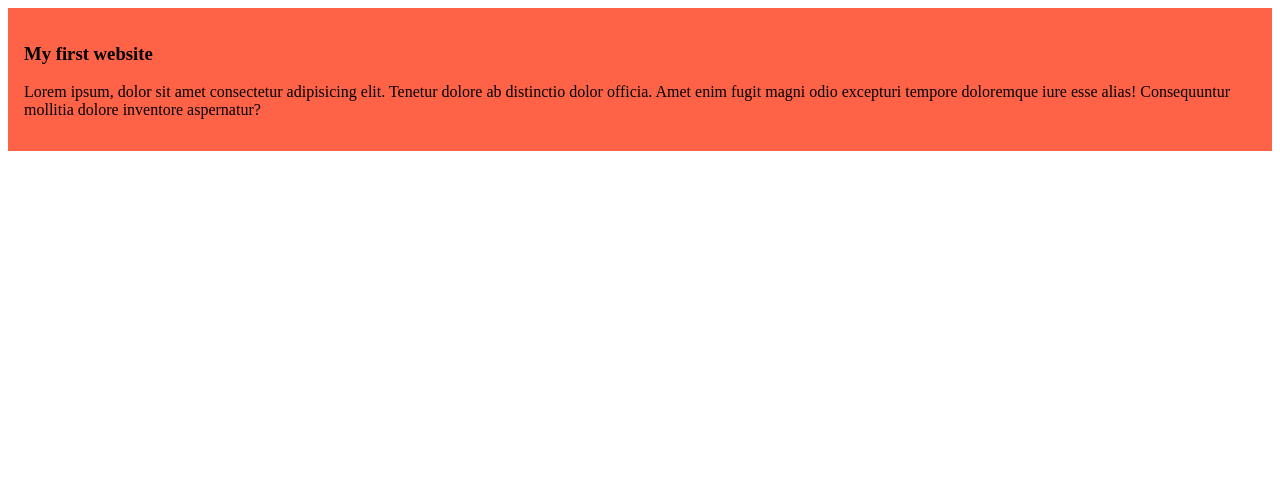
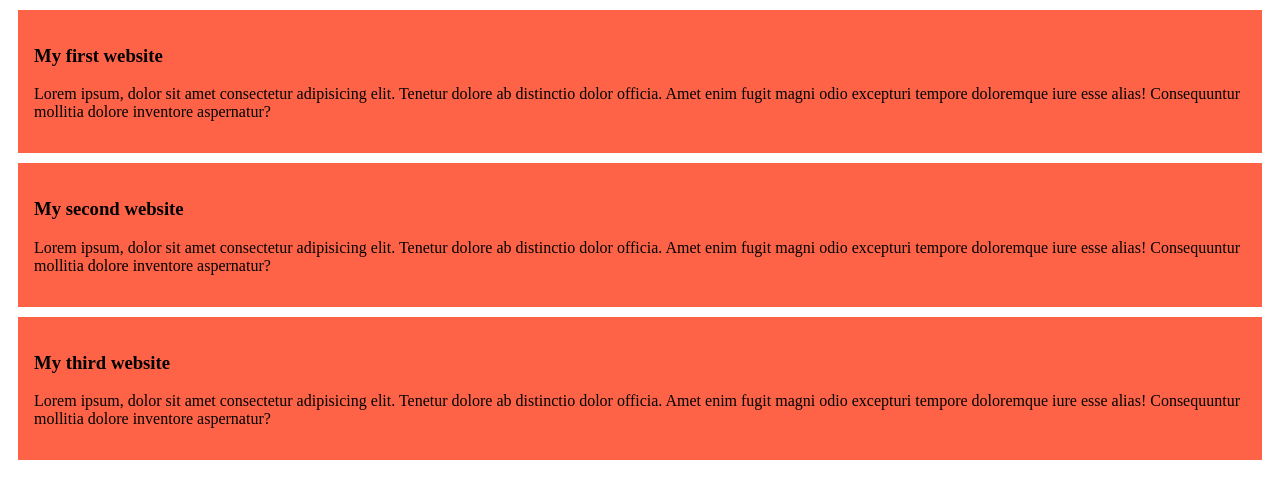
Before and after one commit to Rakib3D/my-first-github-repo, a plain HTML site: page index.html in a window 1280 px wide. Drawn offline with Linux system fonts and the light colour scheme.

Commit message:
added the second and third website

```diff
--- a/index.html
+++ b/index.html
@@ -11,5 +11,14 @@
         <h3>My first website</h3>
         <p>Lorem ipsum, dolor sit amet consectetur adipisicing elit. Tenetur dolore ab distinctio dolor officia. Amet enim fugit magni odio excepturi tempore doloremque iure esse alias! Consequuntur mollitia dolore inventore aspernatur?</p>
     </div>
+    <div>
+        <h3>My second website</h3>
+        <p>Lorem ipsum, dolor sit amet consectetur adipisicing elit. Tenetur dolore ab distinctio dolor officia. Amet enim fugit magni odio excepturi tempore doloremque iure esse alias! Consequuntur mollitia dolore inventore aspernatur?</p>
+    </div>
+    <div>
+        <h3>My third website</h3>
+        <p>Lorem ipsum, dolor sit amet consectetur adipisicing elit. Tenetur dolore ab distinctio dolor officia. Amet enim fugit magni odio excepturi tempore doloremque iure esse alias! Consequuntur mollitia dolore inventore aspernatur?</p>
+    </div>
+
 
 </body>
--- a/style.css
+++ b/style.css
@@ -1,4 +1,5 @@
 div{
     background-color: tomato;
     padding: 16px;
+    margin: 10px;
 }
```
